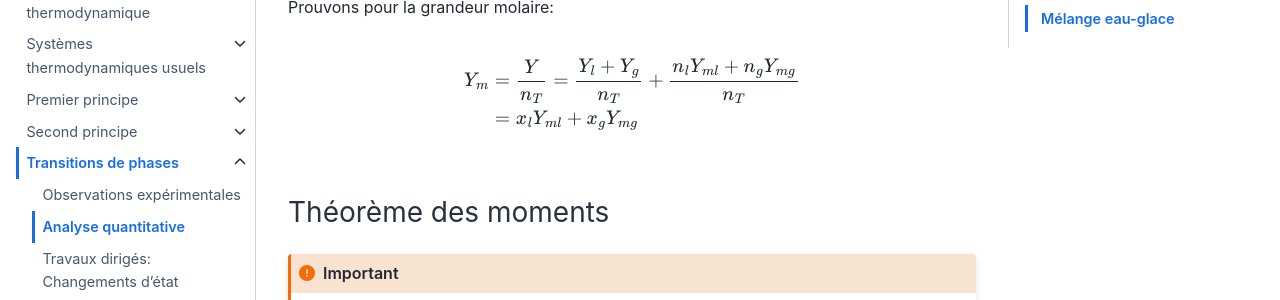
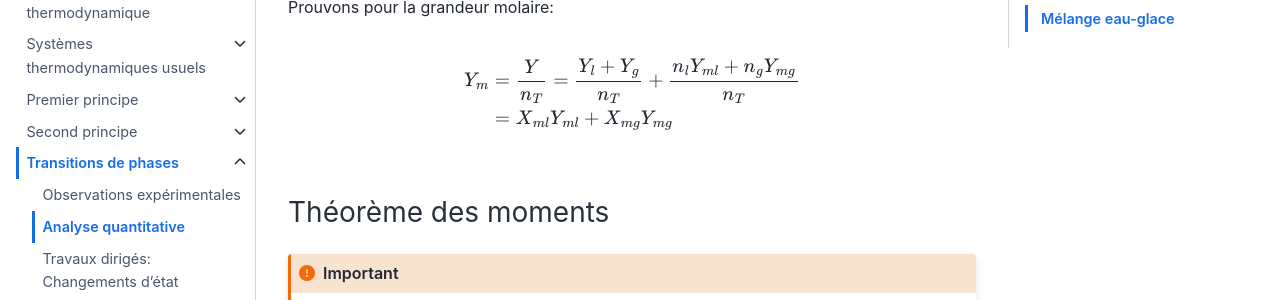
Before and after one commit to pcsi3physiquestan/thermodynamique_sources, a Jupyter Book: the page built from notebook/th_cg_quant.md, in a window 1280 px wide and 900 px high, scrolled down 966 px. Shown: the part 202-502 px from the top of the window. Built offline with Jupyter Book 1.0.4 settings and Sphinx 7.4.7 and the Sphinx Book theme 1.1.4, drawn with Linux system fonts in a browser that asks for light colours.

Commit message:
Mise à jour des sources

```diff
--- a/notebook/th_cg_quant.md
+++ b/notebook/th_cg_quant.md
@@ -50,7 +50,7 @@ Prouvons pour la grandeur molaire:
 
 \begin{align*}
 Y_m &= \frac{Y}{n_T} = \frac{Y_l + Y_g}{n_T} + \frac{n_l Y_{ml} + n_g Y_{mg}}{n_T}\\
-&= x_l Y_{ml} + x_g Y_{mg}
+&= X_{ml} Y_{ml} + X_{mg} Y_{mg}
 \end{align*}
 
 ### Théorème des moments
```
Also changed, not shown: other parts of notebook/th_cg_quant.md (+1 -1 lines), notebook/th_sp_td.md (+1 -1 lines).
